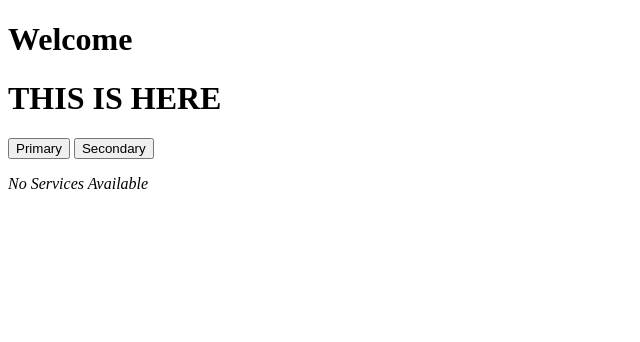
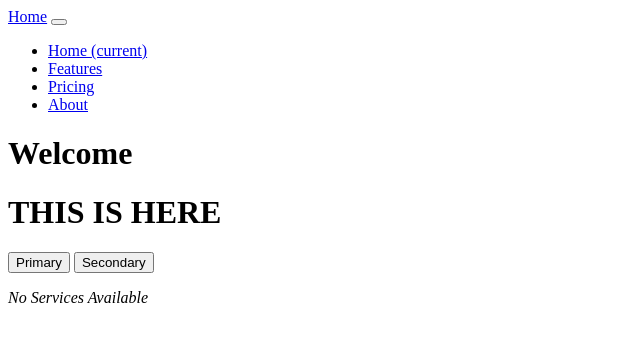
Before and after one commit to bradt6/portfolio_builder, a Django app: page /service/ in a window 1280 px wide. Shown: the top 342 px of the page, without its empty margins (0-640 px from the left). Run offline with Django 3.2, Linux system fonts and the light colour scheme; data that the repository does not hold is empty.

Commit message:
added the nav theme. trying to get the template to render the headings

```diff
--- a/django-backend/templates/base.html
+++ b/django-backend/templates/base.html
@@ -8,6 +8,7 @@
         <title> {% block title %} {% endblock %}</title>
     </head>
     <body>
+        {% include 'builder/nav.html' %}
         {% block navHeadings %} {% endblock %}
         <h1>Welcome</h1>
         <h1>THIS IS HERE</h1>
--- a/django-backend/templates/builder/nav.html
+++ b/django-backend/templates/builder/nav.html
@@ -1,9 +1,23 @@
-{% extends parent_template|default:"builder/base.html" %}
 
-{% block navHeadings %}
 <nav class="navbar navbar-expand-lg navbar-dark bg-primary">
-
-
+    <a class="navbar-brand" href="#">Home</a>
+    <button class="navbar-toggler" type="button" data-toggle="collapse" data-target="#navbarColor01" aria-controls="navbarColor01" aria-expanded="false" aria-label="Toggle navigation">
+        <span class="navbar-toggler-icon"></span>
+    </button>
+    <div class="collapse navbar-collapse" id="navbarColor01">
+        <ul class="navbar-nav mr-auto">
+          <li class="nav-item active">
+            <a class="nav-link" href="#">Home <span class="sr-only">(current)</span></a>
+          </li>
+          <li class="nav-item">
+            <a class="nav-link" href="#">Features</a>
+          </li>
+          <li class="nav-item">
+            <a class="nav-link" href="#">Pricing</a>
+          </li>
+          <li class="nav-item">
+            <a class="nav-link" href="#">About</a>
+          </li>
+        </ul>
+    </div>
 </nav>
-
-{% endblock %}
```
